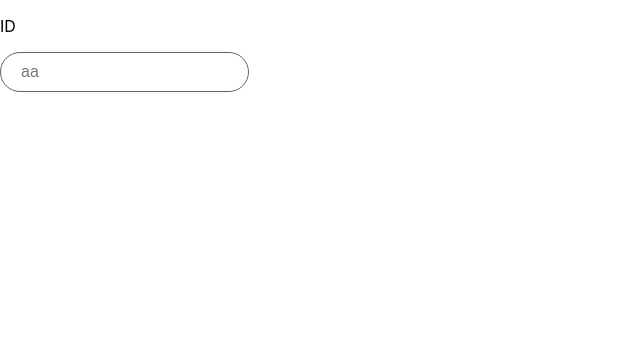
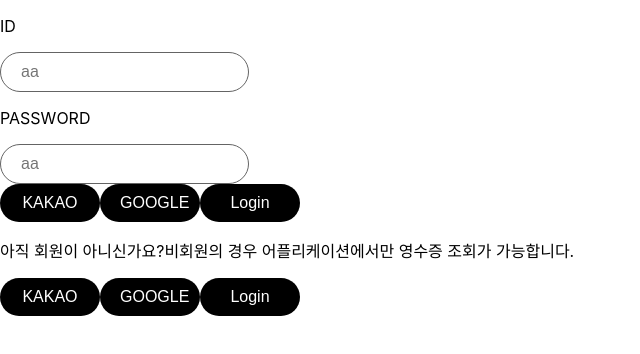
Before and after one commit to QReceipt/Front, a React (Create React App) app: page / in a window 1280 px wide. Shown: the top 354 px of the page, without its empty margins (0-640 px from the left). Built offline with nearby package versions, Linux system fonts and the light colour scheme.

Commit message:
21/07/20 22:57 organism-Login

```diff
--- a/src/App.js
+++ b/src/App.js
@@ -1,6 +1,6 @@
 import './App.css';
 
-import Login from "./components/Presentational/UI/molecules/LoginInput.js"
+import Login from "./components/Presentational/UI/organisms/Login"
 
 function App() {
     return (<div>
--- a/src/components/Presentational/UI/molecules/LoginInput.js
+++ b/src/components/Presentational/UI/molecules/LoginInput.js
@@ -2,13 +2,11 @@
 import Content from "../atoms/SimContent"
 import React from "react";
 
-const LoginInput = () => {
+const LoginInput = ({title}) => {
     return (
         <div>
-            <div>
-                <Content content="ID"/>
+                <Content content={title}/>
                 <Input/>
-            </div>
         </div>
     )
 }
--- /dev/null
+++ b/src/components/Presentational/UI/organisms/Login.js
@@ -0,0 +1,29 @@
+import React from "react";
+
+import Input from "../molecules/LoginInput"
+import Btn from "../atoms/Btn"
+import SimCont from "../atoms/SimContent"
+
+const Login = () => {
+    return (
+        <div>
+            <div>
+                <Input title="ID"/>
+                <Input title="PASSWORD"/>
+                <Btn placeholder="KAKAO"/>
+                <Btn placeholder="GOOGLE"/>
+                <Btn placeholder="Login"/>
+            </div>
+            <div>
+                <SimCont
+                content="아직 회원이 아니신가요?비회원의 경우 어플리케이션에서만 영수증 조회가 가능합니다."
+                />
+                <Btn placeholder="KAKAO"/>
+                <Btn placeholder="GOOGLE"/>
+                <Btn placeholder="Login"/>
+            </div>
+        </div>
+    )
+}
+
+export default Login;
```
